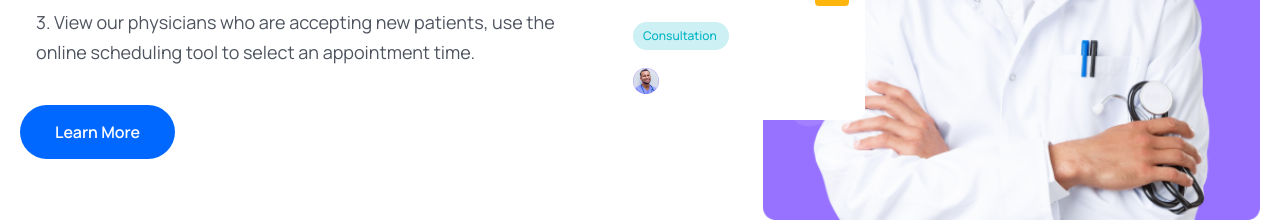
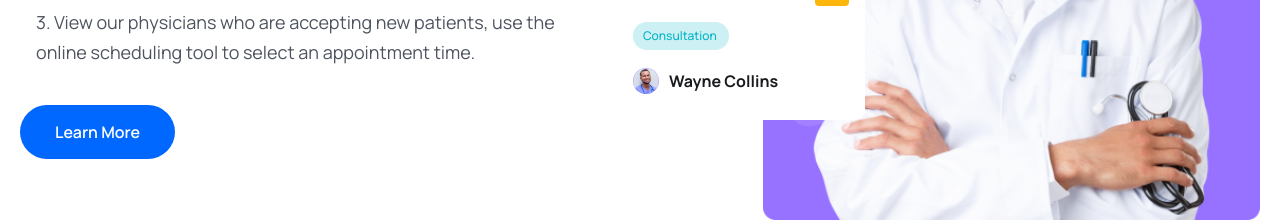
Before and after one commit to aroraadivya/Mern-Stack-Medicare, a React (Vite) app in the folder frontend/: page / in a window 1280 px wide. Shown: the part 3524-3746 px from the top of the page. Built offline with nearby package versions, Linux system fonts and the light colour scheme.

Commit message:
Add user name display to Home component for improved user representation

```diff
--- a/frontend/src/pages/Home.jsx
+++ b/frontend/src/pages/Home.jsx
@@ -209,6 +209,7 @@ const Home = () => {
 
                             <div className='flex items-center gap-[6px] lg:gap-[10px] mt-2 lg:mt-[18px]'>
                                 <img src={avatarIcon} alt=''></img>
+                                <h4 className='text-[10px] leading-3 lg:text-[16px] lg:leading-[22px] font-[700] text-headingColor'>Wayne Collins</h4>
                             </div>
                         </div>
                     </div>
```
